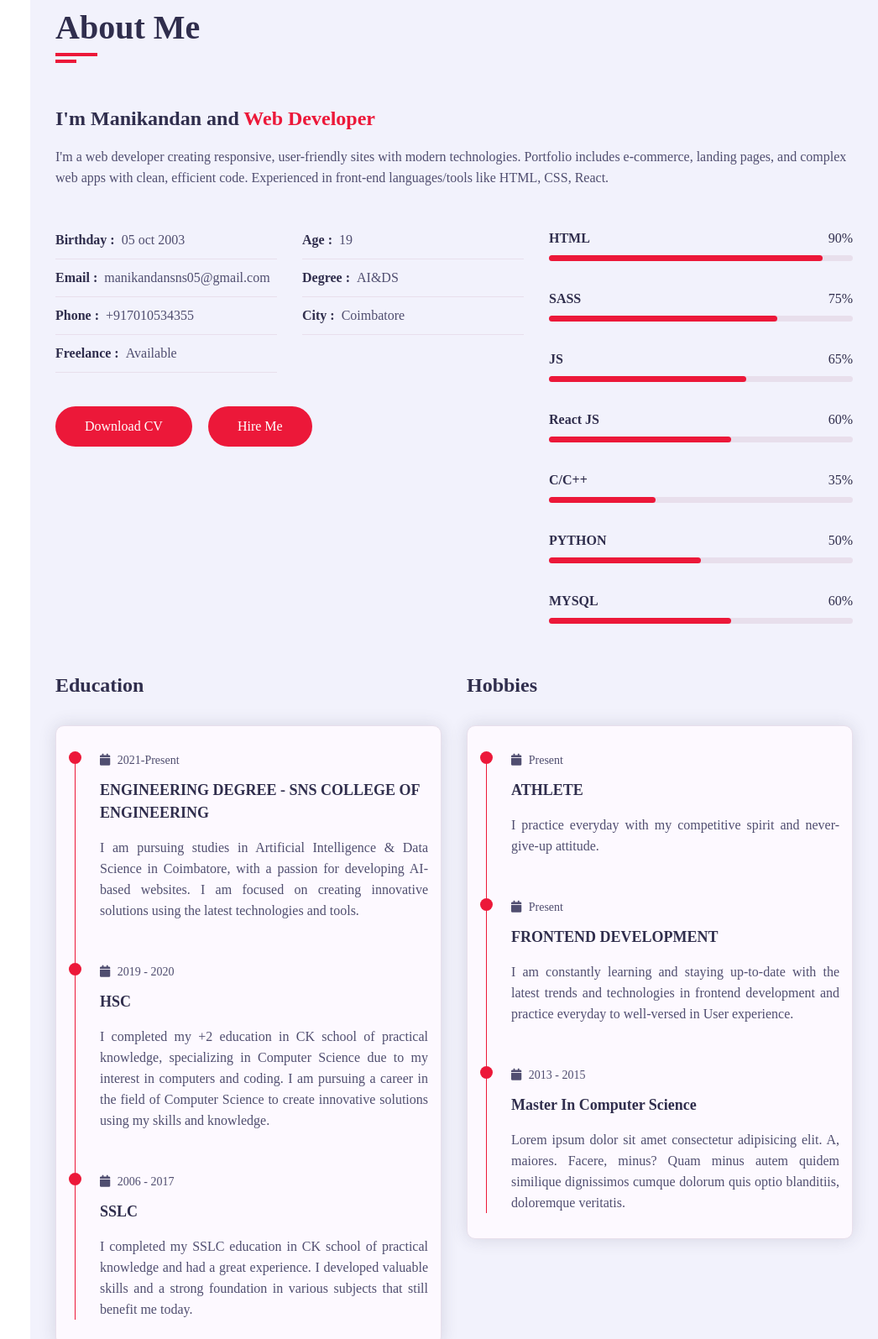
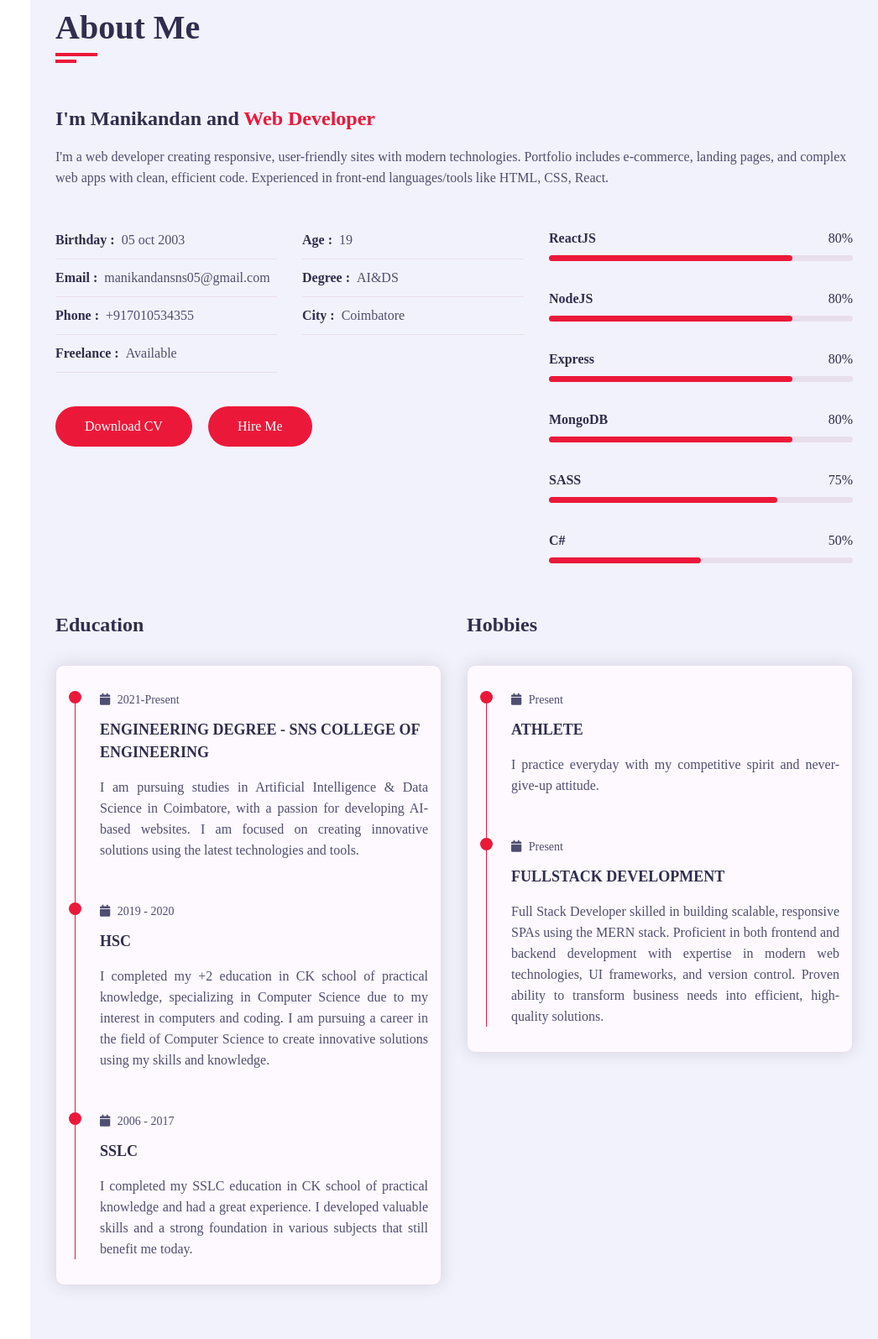
Before and after one commit to Manikandansns/portfolio, a plain HTML site: page index.html in a window 1280 px wide. Shown: the part 857-2452 px from the top of the page at 84% size, without its empty margins (234-1280 px from the left). Drawn offline with nearby package versions, Linux system fonts and the light colour scheme; a web font is replaced by a local one.

Commit message:
Update index.html

```diff
--- a/index.html
+++ b/index.html
@@ -103,15 +103,40 @@
                     </div>
                   </div>
                 </div>
+
                 <div class="skills padd-15">
                   <div class="row">
                     <div class="skill-item padd-15">
-                      <h5>HTML</h5>
+                      <h5>ReactJS</h5>
                       <div class="progress">
-                        <div class="progress-in" style="width: 90%;"></div>
-                        <div class="skill-percent">90%</div>
+                        <div class="progress-in" style="width: 80%;"></div>
+                        <div class="skill-percent">80%</div>
                       </div>
                     </div>
+
+                    <div class="skill-item padd-15">
+                      <h5>NodeJS</h5>
+                      <div class="progress">
+                        <div class="progress-in" style="width: 80%;"></div>
+                        <div class="skill-percent">80%</div>
+                      </div>
+                    </div>
+
+                    <div class="skill-item padd-15">
+                      <h5>Express</h5>
+                      <div class="progress">
+                        <div class="progress-in" style="width: 80%;"></div>
+                        <div class="skill-percent">80%</div>
+                      </div>
+                    </div>
+
+                    <div class="skill-item padd-15">
+                      <h5>MongoDB</h5>
+                      <div class="progress">
+                        <div class="progress-in" style="width: 80%;"></div>
+                        <div class="skill-percent">80%</div>
+                      </div>
+                      </div>
                     <div class="skill-item padd-15">
                       <h5>SASS</h5>
                       <div class="progress">
@@ -121,41 +146,10 @@
                     </div>
 
                     <div class="skill-item padd-15">
-                      <h5>JS</h5>
-                      <div class="progress">
-                        <div class="progress-in" style="width: 65%;"></div>
-                        <div class="skill-percent">65%</div>
-                      </div>
-                    </div>
-
-                    <div class="skill-item padd-15">
-                      <h5>React JS</h5>
-                      <div class="progress">
-                        <div class="progress-in" style="width: 60%;"></div>
-                        <div class="skill-percent">60%</div>
-                      </div>
-                      </div>
-                    <div class="skill-item padd-15">
-                      <h5>C/C++</h5>
-                      <div class="progress">
-                        <div class="progress-in" style="width: 35%;"></div>
-                        <div class="skill-percent">35%</div>
-                      </div>
-                    </div>
-
-                    <div class="skill-item padd-15">
-                      <h5>PYTHON</h5>
+                      <h5>C#</h5>
                       <div class="progress">
                         <div class="progress-in" style="width: 50%;"></div>
                         <div class="skill-percent">50%</div>
-                      </div>
-                    </div>
-
-                    <div class="skill-item padd-15">
-                      <h5>MYSQL</h5>
-                      <div class="progress">
-                        <div class="progress-in" style="width: 60%;"></div>
-                        <div class="skill-percent">60%</div>
                       </div>
                     </div>
 
@@ -219,19 +213,13 @@
                               <h3 class="timeline-date">
                                 <i class="fa fa-calendar"></i> Present
                               </h3>
-                              <h4 class="timeline-title">FRONTEND DEVELOPMENT</h4>
-                              <p class="timeline-text"> I am constantly learning and staying up-to-date with the latest trends and technologies in frontend development and practice everyday to well-versed in User experience. </p>
+                              <h4 class="timeline-title">FULLSTACK DEVELOPMENT</h4>
+                              <p class="timeline-text">Full Stack Developer skilled in building scalable, responsive SPAs using the MERN stack. Proficient in both frontend
+and backend development with expertise in modern web technologies, UI frameworks, and version control. Proven
+ability to transform business needs into efficient, high-quality solutions.</p>
                             </div>
                                  <!-- ===== timeline item ===== -->
-                        <div class="timeline-item">
-                          <div class="circle-dot"></div>
-                          <h3 class="timeline-date">
-                            <i class="fa fa-calendar"></i> 2013 - 2015
-                          </h3>
-                          <h4 class="timeline-title">Master in Computer Science</h4>
-                          <p class="timeline-text">Lorem ipsum dolor sit amet consectetur adipisicing elit. A, maiores. Facere, minus? Quam minus autem quidem similique dignissimos cumque dolorum quis optio blanditiis, doloremque veritatis.</p>
-                        </div>
-                      </div>
+
                     </div>
                   </div>
                 </div>
```
